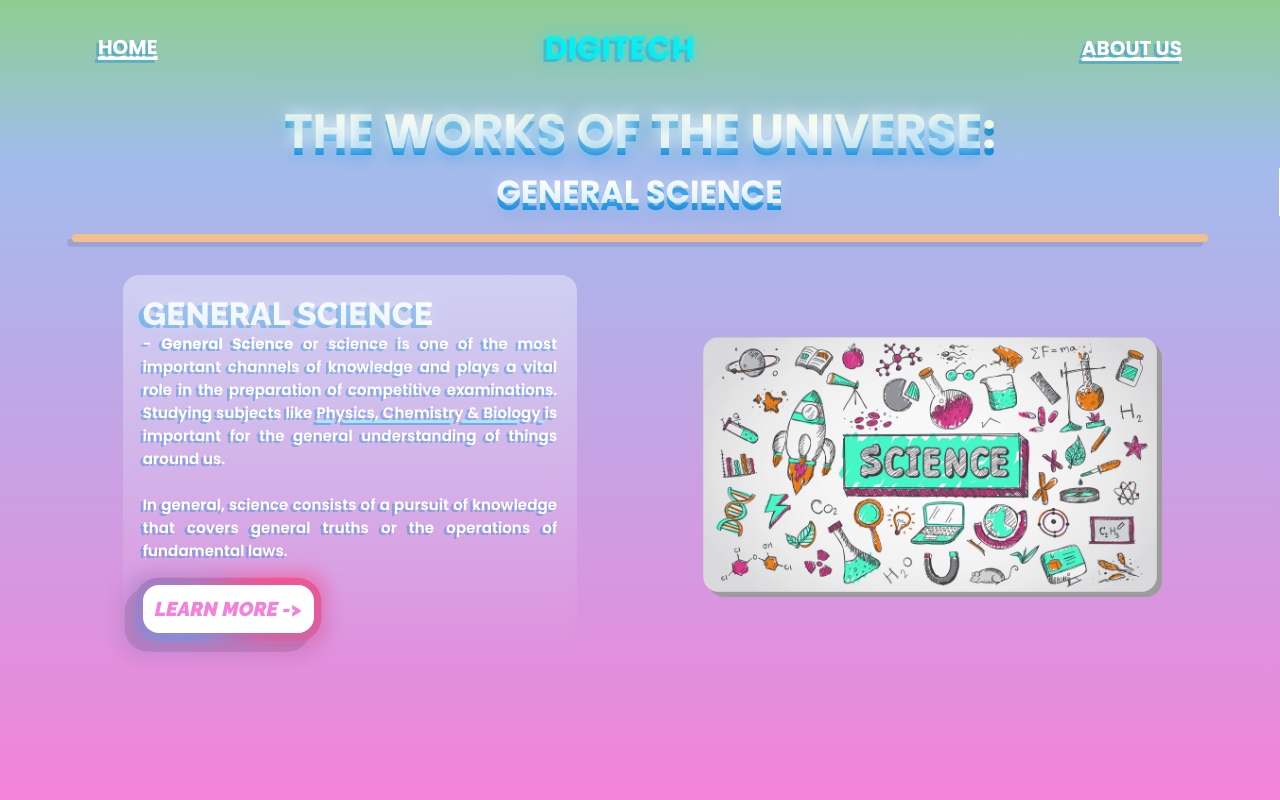
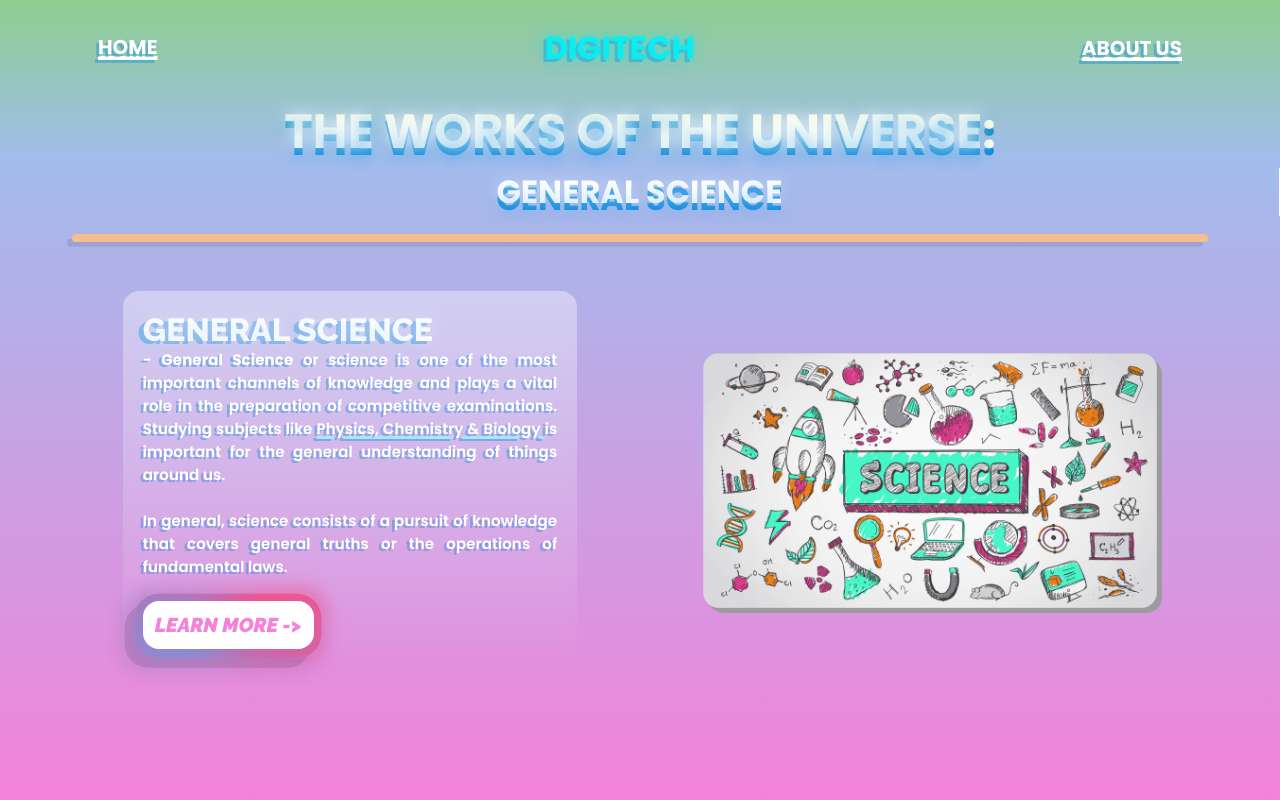
Before and after one commit to bayotnigg/GGTECK, a plain HTML site: page index.html in a window 1280 px wide. Shown: the top 800 px of the page. Drawn offline with Linux system fonts and the light colour scheme.

Commit message:
YES PUWEDENA

```diff
--- a/style.css
+++ b/style.css
@@ -241,7 +241,7 @@ p {
 	color: white;
 	font-size: var(--large);
 	width: 40%;
-	translate: 0 -3rem;
+	translate: 0 -2rem;
 }
 
 .container img,
@@ -314,7 +314,6 @@ dl {
 }
 
 img {
-	width: 10rem;
 	border-radius: var(--rounded);
 }
 
```
Also changed, not shown: aboutus.html (+2 -0 lines).
